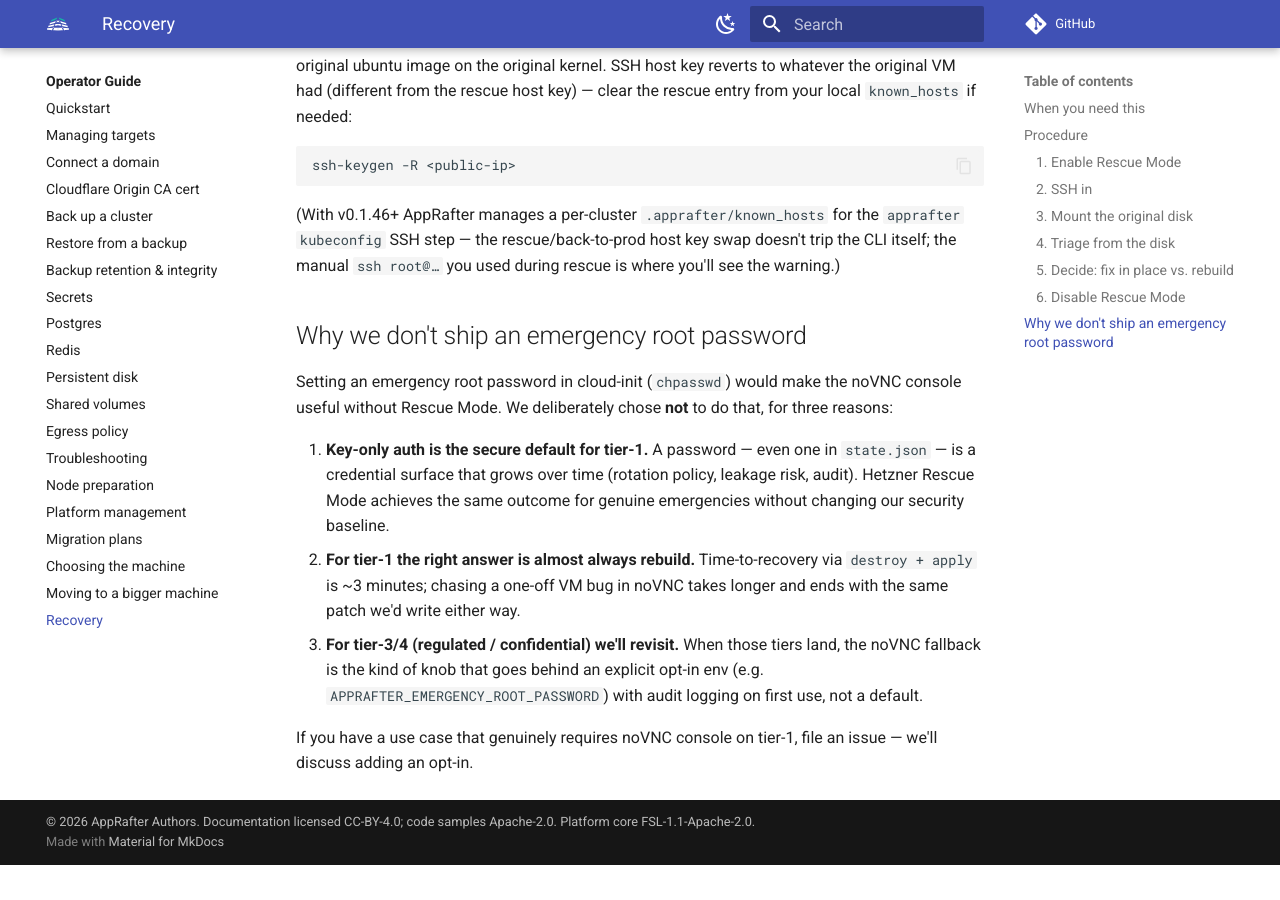
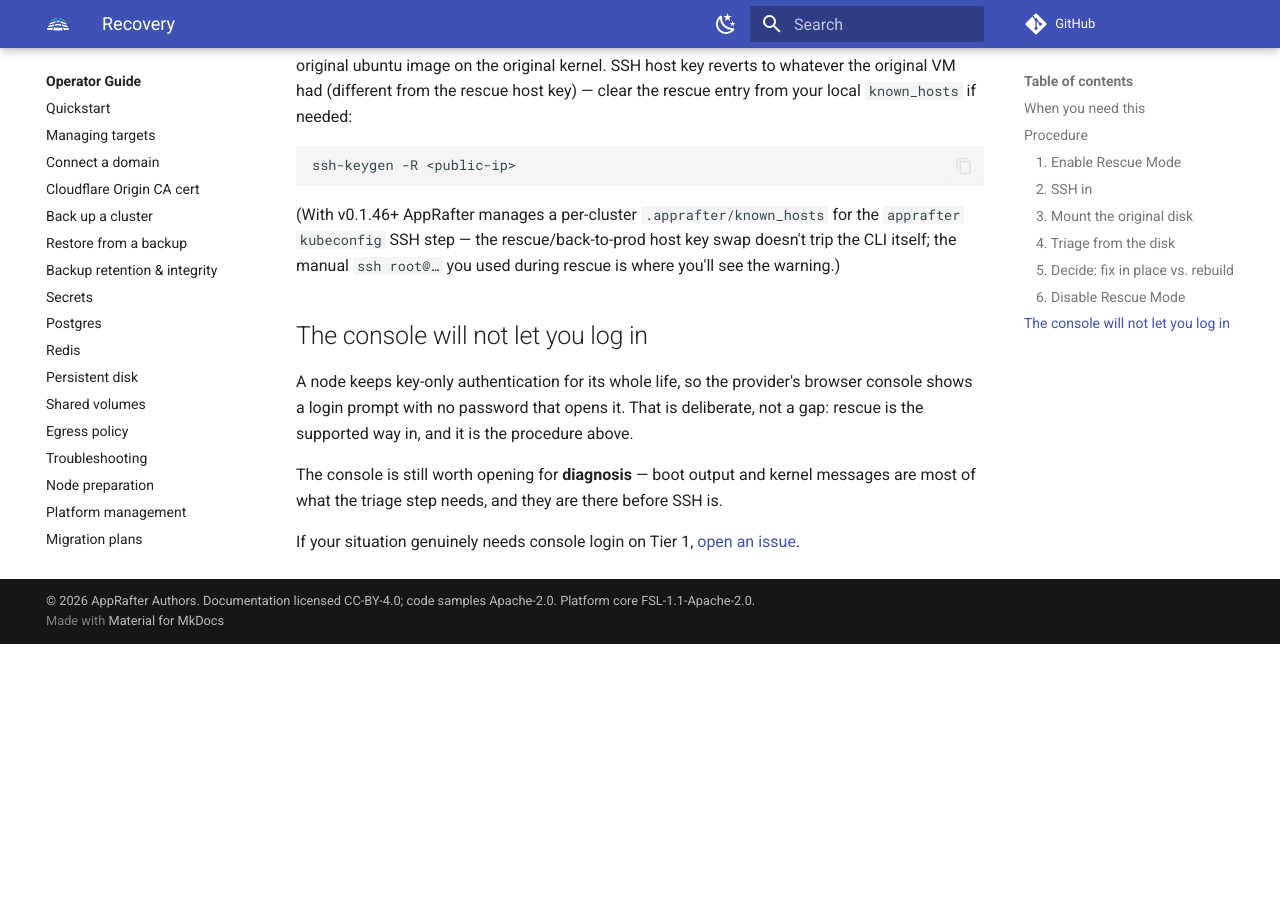
Before and after one commit to AppRafter/apprafter, an MkDocs documentation site: the page built from docs/operator-guide/recovery.md, in a window 1280 px wide and 900 px high, scrolled down 3107 px. Built offline with MkDocs 1.6.1 and Material for MkDocs 9.7.7, drawn with Linux system fonts in a browser that asks for light colours; comment, search, counter and statistics services are not loaded; after the commit the page ends 3786 px from its top, so only the background shows below that.

Commit message:
docs(adr): the decision living in the recovery runbook becomes ADR 0060
`operator-guide/recovery.md` ended with a complete decision record —
context, decision, three numbered consequences, and a deferral to Tier 3
and Tier 4 — written into a guide with no ADR behind it and nothing
linking it. A reader of a runbook needs the constraint; the argument is
a different surface's job.

ADR 0060 records it properly, with the two alternatives the guide never
named (a password injected on demand through the provider API, and no
rescue path at all) and the risk it always implied: at Tier 3 and Tier 4
"rebuild in three minutes" stops being true, and the operator may be
physically remote from the machine.

The guide keeps what a person in trouble needs: the console will not let
you log in, that is deliberate, rescue is the way in, and the console is
still worth opening because boot output arrives before SSH does.

No citation on the guide, deliberately. A guide states what is true and
does not argue why — the ADR is reachable from its index and from the
mechanism layer, which is the route the rule sets out.

Co-Authored-By: Claude Opus 5 (1M context) <noreply@anthropic.com>
Claude-Session: https://claude.ai/code/session_01WbPAZy6KmkaLV4PwDBb4iN

```diff
--- a/docs/operator-guide/recovery.md
+++ b/docs/operator-guide/recovery.md
@@ -163,27 +163,16 @@ step — the rescue/back-to-prod host key swap doesn't trip the
 CLI itself; the manual `ssh root@…` you used during rescue is
 where you'll see the warning.)
 
-## Why we don't ship an emergency root password
+## The console will not let you log in
 
-Setting an emergency root password in cloud-init (`chpasswd`)
-would make the noVNC console useful without Rescue Mode. We
-deliberately chose **not** to do that, for three reasons:
+A node keeps key-only authentication for its whole life, so the
+provider's browser console shows a login prompt with no password
+that opens it. That is deliberate, not a gap: rescue is the
+supported way in, and it is the procedure above.
 
-1. **Key-only auth is the secure default for tier-1.** A
-   password — even one in `state.json` — is a credential
-   surface that grows over time (rotation policy, leakage
-   risk, audit). Hetzner Rescue Mode achieves the same outcome
-   for genuine emergencies without changing our security
-   baseline.
-2. **For tier-1 the right answer is almost always rebuild.**
-   Time-to-recovery via `destroy + apply` is ~3 minutes;
-   chasing a one-off VM bug in noVNC takes longer and ends
-   with the same patch we'd write either way.
-3. **For tier-3/4 (regulated / confidential) we'll revisit.**
-   When those tiers land, the noVNC fallback is the kind of
-   knob that goes behind an explicit opt-in env (e.g.
-   `APPRAFTER_EMERGENCY_ROOT_PASSWORD`) with audit logging on
-   first use, not a default.
+The console is still worth opening for **diagnosis** — boot
+output and kernel messages are most of what the triage step
+needs, and they are there before SSH is.
 
-If you have a use case that genuinely requires noVNC console
-on tier-1, file an issue — we'll discuss adding an opt-in.
+If your situation genuinely needs console login on Tier 1,
+[open an issue](https://github.com/apprafter/apprafter/issues).
```
Also changed, not shown: docs/adr/0060-no-emergency-root-password.md (added, +92 -0 lines), docs/adr/README.md (+1 -0 lines).
